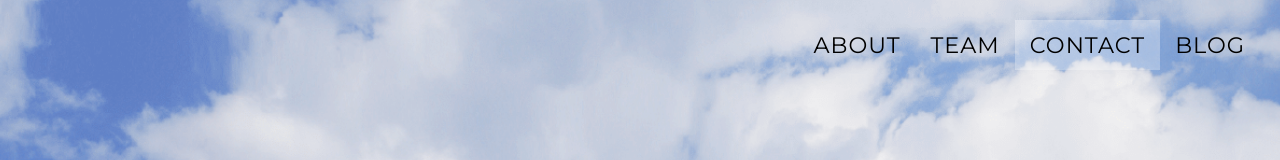
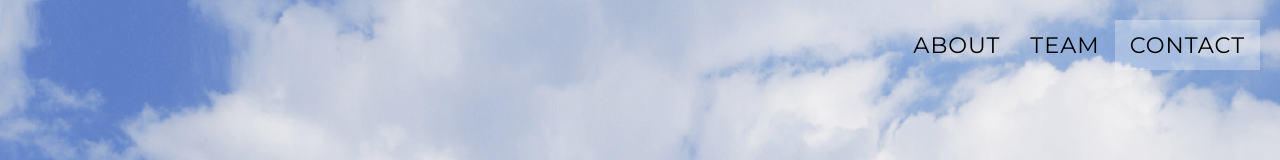
Before and after one commit to lab176/lab176.github.io, a website: page index.html in a window 1280 px wide. Shown: the top 160 px of the page. Drawn offline with nearby package versions, Linux system fonts and the light colour scheme; a script that the page names is missing; a web font is replaced by a local one.

Commit message:
Fix index

```diff
--- a/index.html
+++ b/index.html
@@ -72,9 +72,6 @@
                     </li>
                     <li>
                         <a class="page-scroll" id="nav_bar_txt2" href="#contact">Contact</a>
-                    </li>
-                    <li>
-                        <a class="page-scroll" id="nav_bar_txt3" href="blog.html">blog</a>
                     </li>
                 </ul>
             </div>
```
